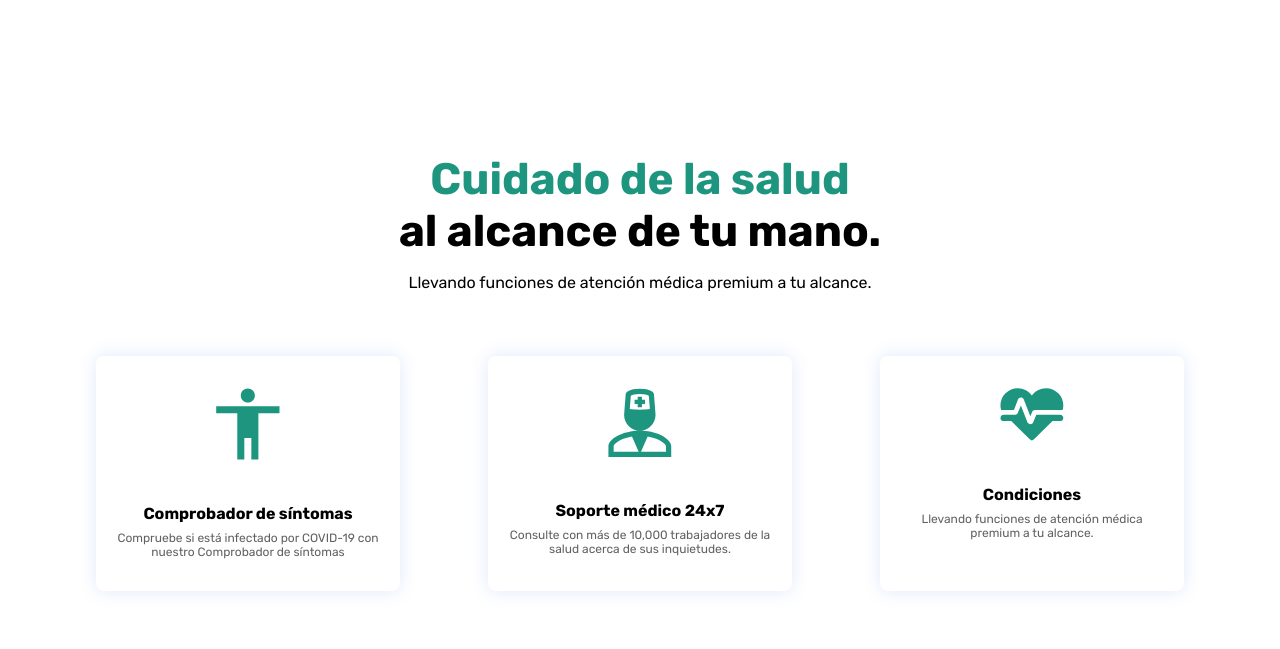
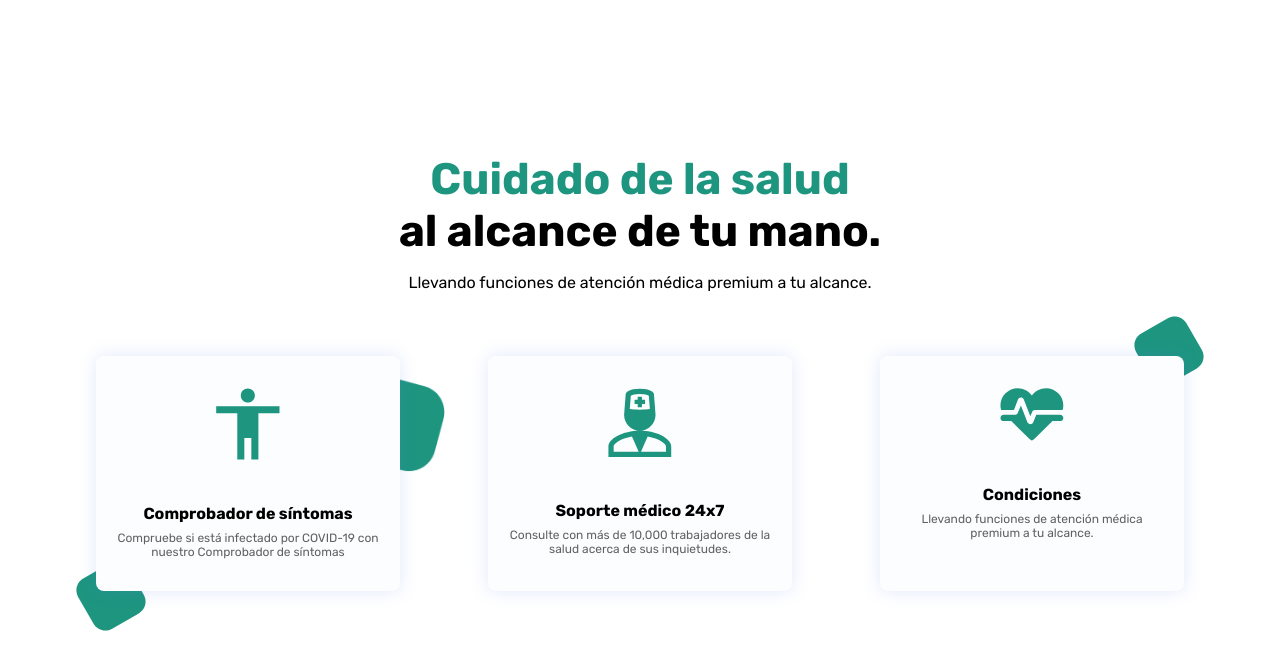
Before and after one commit to iJCode1/coronapp, a plain HTML site: page index.html in a window 1280 px wide. Shown: the part 1809-2458 px from the top of the page. Drawn offline with Linux system fonts and the light colour scheme.

Commit message:
decoration in contact component

```diff
--- a/css/contact.css
+++ b/css/contact.css
@@ -42,6 +42,43 @@
   padding-block: 2rem;
   padding-inline: 1rem;
   align-items: center;
+  background-color: var(--white);
+}
+
+.contact-card:nth-child(1){
+  position: relative;
+}
+
+.contact-card:nth-child(1)::before{
+  content: '';
+  display: inline-block;
+  background-image: url('../icons/icon-rectangulo2.svg');
+  inline-size: 8rem;
+  aspect-ratio: 1/1;
+  background-position: center;
+  background-size: cover;
+  inset-inline-start: 10px;
+  inset-block-start: -70px;
+  position: absolute;
+  z-index: -1;
+}
+
+.contact-card:nth-child(3){
+  position: relative;
+}
+
+.contact-card:nth-child(3)::before{
+  content: '';
+  display: inline-block;
+  background-image: url('../icons/icon-rectangulo2.svg');
+  inline-size: 8rem;
+  aspect-ratio: 1/1;
+  background-position: center;
+  background-size: cover;
+  inset-inline-end: 10px;
+  inset-block-end: -60px;
+  position: absolute;
+  z-index: -1;
 }
 
 .contact-info{
@@ -93,4 +130,32 @@
     flex-wrap: nowrap;
     justify-content: space-between;
   }
+
+  .contact-card:nth-child(1)::before{
+    inline-size: 4.375rem;
+    inset-block-end: -40px;
+    inset-block-start: initial;
+    inset-inline-start: -20px;
+  }
+
+  .contact-card:nth-child(1)::after{
+    content: '';
+    display: inline-block;
+    background-image: url('../icons/icon-rectangulo3.png');
+    inline-size: 6rem;
+    aspect-ratio: 1/1;
+    background-position: center;
+    background-size: cover;
+    inset-inline-end: -45px;
+    inset-block-start: 20px;
+    position: absolute;
+    z-index: -1;
+  }
+
+  .contact-card:nth-child(3)::before{
+    inline-size: 4.375rem;
+    inset-block-start: -40px;
+    inset-block-end: initial;
+    inset-inline-end: -20px;
+  }
 }
--- a/css/support.css
+++ b/css/support.css
@@ -25,7 +25,7 @@
 .support-card::before{
   content: '';
   display: inline-block;
-  background-image: url('../icons/icon-rectangulo2.png');
+  background-image: url('../icons/icon-rectangulo2.svg');
   inline-size: 4.375rem;
   aspect-ratio: 1/1;
   background-position: center;
```
Also changed, not shown: icons/icon-rectangulo2.svg (added).
